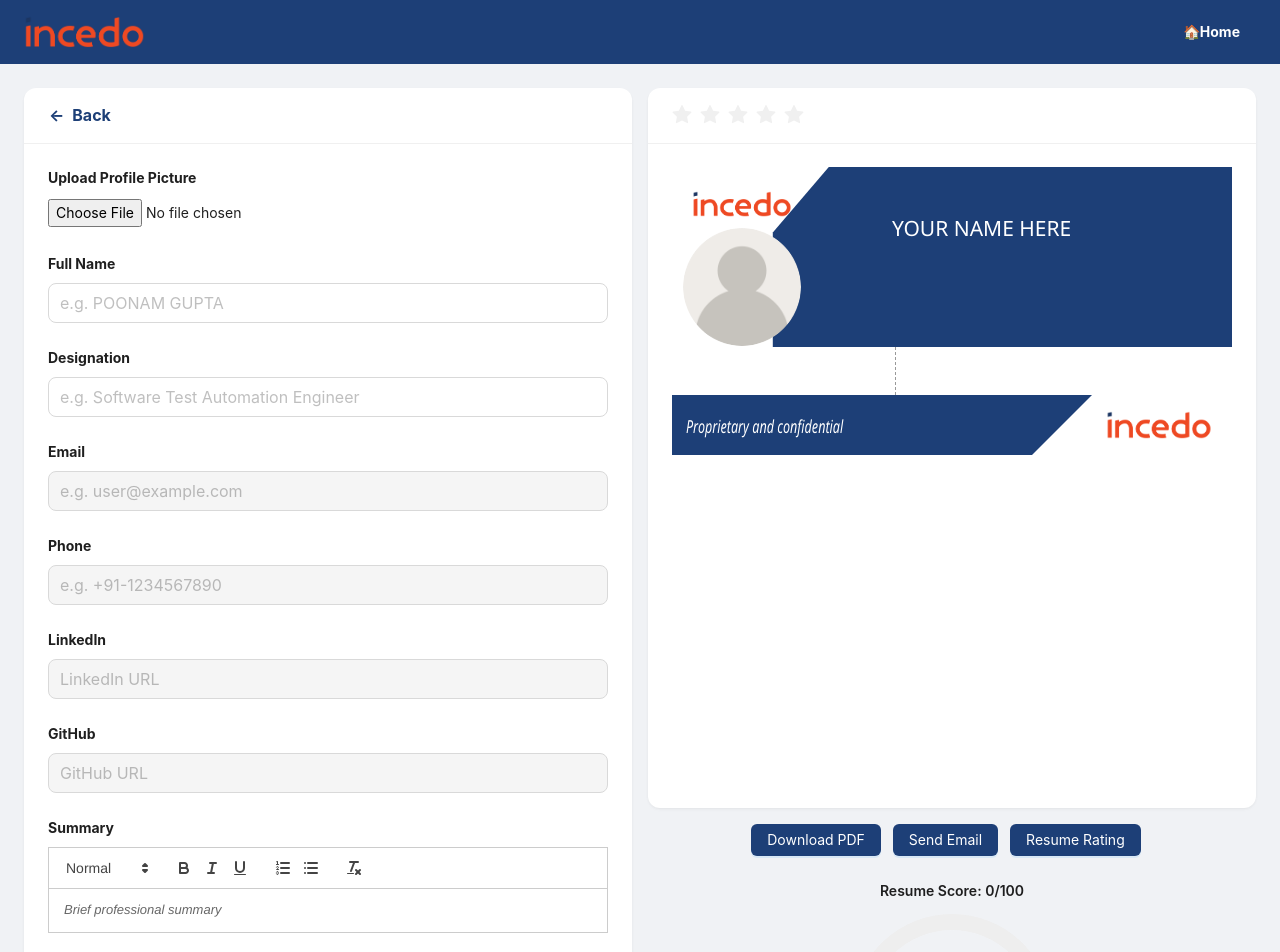
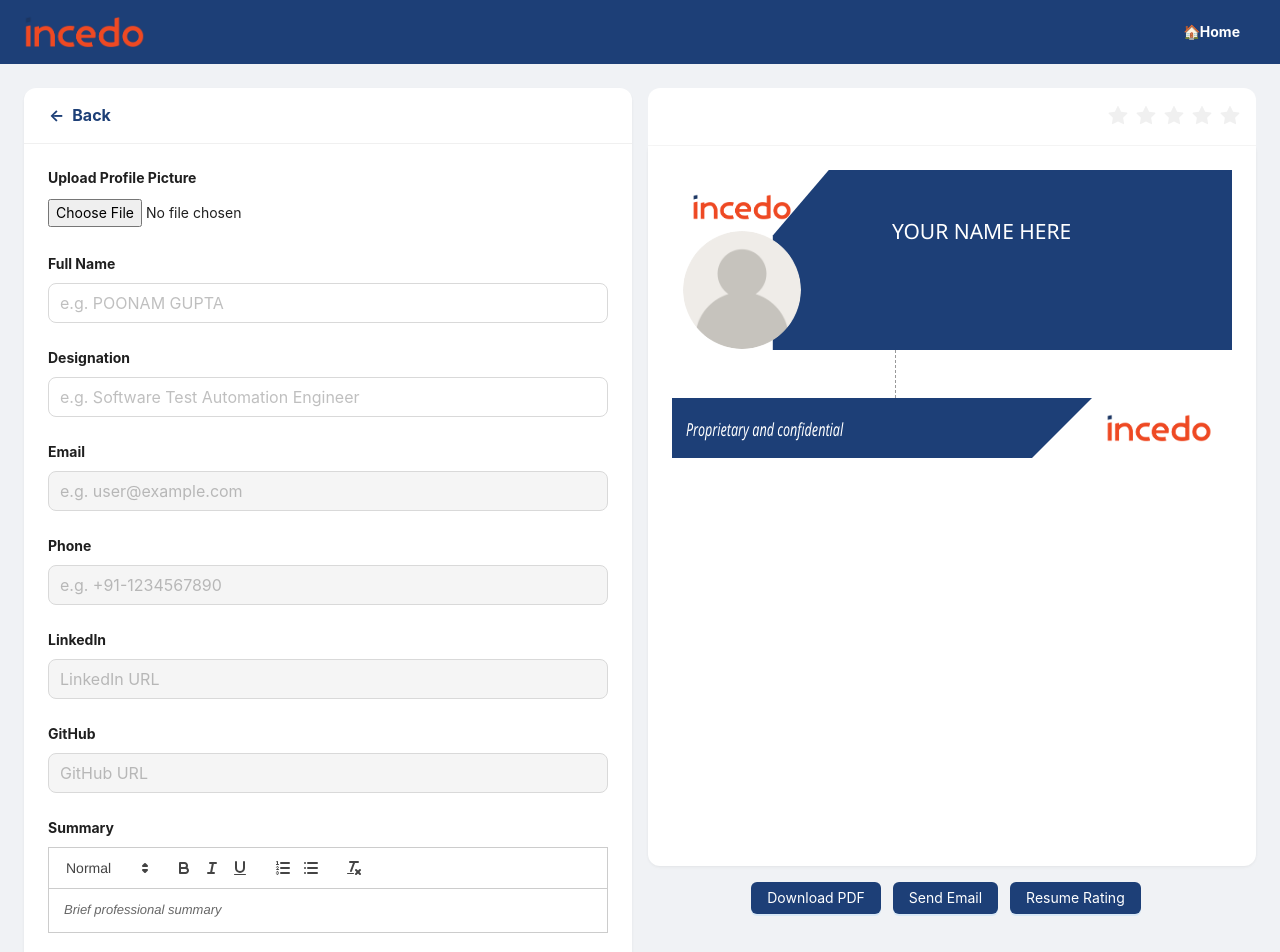
Before and after one commit to sometimescalm/incedo-ai-resume-parser, a React (Create React App) app in the folder frontend/: page /resume-builder in a window 1280 px wide. Shown: the top 952 px of the page. Built offline with nearby package versions, Linux system fonts and the light colour scheme.

Commit message:
Feedback improvements

```diff
--- a/frontend/src/ResumeBuilder.jsx
+++ b/frontend/src/ResumeBuilder.jsx
@@ -105,8 +105,6 @@ const ResumeBuilder = () => {
     }
   }, [formData]);
 
-
-
   const [skillInput, setSkillInput] = useState('');
   const [certInput, setCertInput] = useState('');
   const [score, setScore] = useState(null);
@@ -116,6 +114,7 @@ const ResumeBuilder = () => {
   const [profileImage, setProfileImage] = useState(null);
   const defaultImage = "user (1).png";
   const fileInputRef = useRef(null);
+  const [showScoreSection, setShowScoreSection] = useState(false);
 
   const handleChange = (e) => {
     const { name, value } = e.target;
@@ -230,50 +229,84 @@ ${formData.name || ''}`
   };
 
   const calculateScore = () => {
-    let total = 0;
-    let tips = [];
+    let score = 0;
+    const tips = [];
 
-    if (formData.name) total += 10;
-    else tips.push("Add your full name.");
-
-    if (formData.title) total += 10;
-    else tips.push("Include a designation/job title.");
-
-    if (formData.summary) {
-      total += 10;
-      if (formData.summary.length >= 250) total += 10;
-      else tips.push("Expand your summary to at least 250 characters.");
+    if (formData.summary && formData.summary.length >= 250) {
+      score += 20;
+    } else if (formData.summary) {
+      score += 10;
+      tips.push('Expand your professional summary to at least 250 characters to make it more impactful.');
     } else {
-      tips.push("Add a professional summary.");
+      tips.push('Add a compelling professional summary to quickly convey your strengths.');
     }
 
-    const skillsCount = formData.skills.length;
-    if (skillsCount >= 5) total += 15;
-    else if (skillsCount > 0) {
-      total += 8;
-      tips.push("Include at least 5 professional skills for full score.");
+    if (formData.skills && formData.skills.length >= 6) {
+      score += 20;
+    } else if (formData.skills && formData.skills.length >= 3) {
+      score += 10;
+      tips.push('Add more relevant skills (6+) to showcase your expertise.');
     } else {
-      tips.push("Add at least 5 professional skills.");
+      tips.push('Include at least 6 technical and soft skills relevant to your role.');
     }
 
-    if (formData.certifications.length >= 2) total += 10;
-    else tips.push("Mention at least 2 certifications.");
+    if (formData.work && formData.work.length > 0) {
+      const strongExp = formData.work.filter(
+        (exp) => exp.description && exp.description.length >= 200
+      );
+      if (strongExp.length > 0) {
+        score += 20;
+      } else {
+        score += 10;
+        tips.push('Make sure your work experience descriptions are detailed (200+ characters).');
+      }
+    } else {
+      tips.push('Add at least one relevant work experience with detailed descriptions.');
+    }
 
-    if (formData.education.length > 0) total += 10;
-    else tips.push("Add your education background.");
+    if (formData.education && formData.education.length > 0) {
+      score += 15;
+    } else {
+      tips.push('Include your education background to establish your qualifications.');
+    }
 
-    const workExperienceValid = formData.work.some(
-      (w) => w.description && w.description.length > 100
+    if (formData.projects && formData.projects.length > 0) {
+      const strongProjects = formData.projects.filter(
+        (proj) => proj.description && proj.description.length >= 150
       );
-    if (workExperienceValid) total += 20;
-    else tips.push("Add at least one work experience with a detailed description (100+ characters).");
+      if (strongProjects.length > 0) {
+        score += 15;
+      } else {
+        score += 8;
+        tips.push('Add more detailed project descriptions to reflect your technical abilities.');
+      }
+    } else {
+      tips.push('Include at least one strong project with detailed explanation.');
+    }
 
-    if (profileImage) total += 5;
-    else tips.push("Upload a profile picture.");
+    if (formData.certifications && formData.certifications.length > 0) {
+      score += 5;
+    } else {
+      tips.push('Add certifications to highlight your continuous learning and expertise.');
+    }
 
-    setScore(total);
+    if (formData.work && formData.work.length > 0) {
+      const hasCompanies = formData.work.some((exp) => exp.company && exp.company.trim() !== '');
+      if (hasCompanies) {
+        score += 5;
+      } else {
+        tips.push('Include the names of your previous organizations to add credibility.');
+      }
+    } else {
+      tips.push('List your previous organizations to showcase your work history.');
+    }
+
+    score = Math.min(score, 100);
+
+    setScore(score);
     setSuggestions(tips);
-    return total;
+
+    return score;
   };
 
 
@@ -653,6 +686,27 @@ ${formData.name || ''}`
           </Col>
 
           <Col span={12}>
+            <div
+              style={{
+                display: 'flex',
+                gap: 8,
+                justifyContent: 'flex-end',
+                height: '58px',
+                alignItems: 'center',
+                justifyContent: 'flex-end',
+                paddingRight: '16px',
+                backgroundColor: 'white',
+                borderBottomLeftRadius: 0,
+                borderBottomRightRadius: 0,
+                borderTopLeftRadius: '12px',
+                borderTopRightRadius: '12px',
+                borderBottom: '1px solid #f5f5f5'
+              }}
+            >
+              <Rate disabled value={resumeScore} />
+            </div>
+
+
             <Card
               id="resume-preview"
               bordered={false}
@@ -660,17 +714,16 @@ ${formData.name || ''}`
                 minHeight: '90vh',
                 background: '#fff',
                 padding: 0,
-                borderRadius: '12px',
+                borderBottomLeftRadius: '12px',
+                borderBottomRightRadius: '12px',
+                borderTopLeftRadius: 0,
+                borderTopRightRadius: 0,
                 overflow: 'hidden',
                 fontFamily: 'Segoe UI, sans-serif',
                 display: 'flex',
                 flexDirection: 'column'
               }}
-              title={
-                <div style={{ display: 'flex', alignItems: 'center', gap: 8 }}>
-                  <Rate disabled value={resumeScore} />
-                </div>
-              }
+
             >
               <div style={{ flex: 1 }}>
 
@@ -803,7 +856,7 @@ ${formData.name || ''}`
 
                     {formData.certifications?.length > 0 && (
                       <>
-                        <Title level={5}>📄 CERTIFICATIONS:</Title>
+                        <Title level={5}>🎖️ CERTIFICATIONS:</Title>
                         <ul style={{ paddingLeft: '20px' }}>
                           {formData.certifications.map((c, i) => <li key={i}>{c}</li>)}
                         </ul>
@@ -897,7 +950,10 @@ ${formData.name || ''}`
               </Button>
               <Button
                 type="primary"
-                onClick={calculateScore}
+                onClick={() => {
+                  const total = calculateScore();
+                  setShowScoreSection(true);
+                }}
                 style={{ marginRight: 12, backgroundColor: "#1d3f77" }}
               >
                 Resume Rating
@@ -911,7 +967,7 @@ ${formData.name || ''}`
                 </div>
               )}
 
-              {score !== null && (
+              {showScoreSection && score !== null && (
                 <div style={{ marginTop: 24, textAlign: 'center' }}>
                   <Typography.Text strong>Resume Score: {score}/100</Typography.Text>
                   <div style={{ display: 'flex', justifyContent: 'center', marginTop: 12 }}>
@@ -920,7 +976,7 @@ ${formData.name || ''}`
                 </div>
               )}
 
-              {suggestions.length > 0 && (
+              {showScoreSection && suggestions.length > 0 && (
                 <div
                   style={{
                     marginTop: 32,
```
Lines whose indentation alone changed are shown as unchanged.
